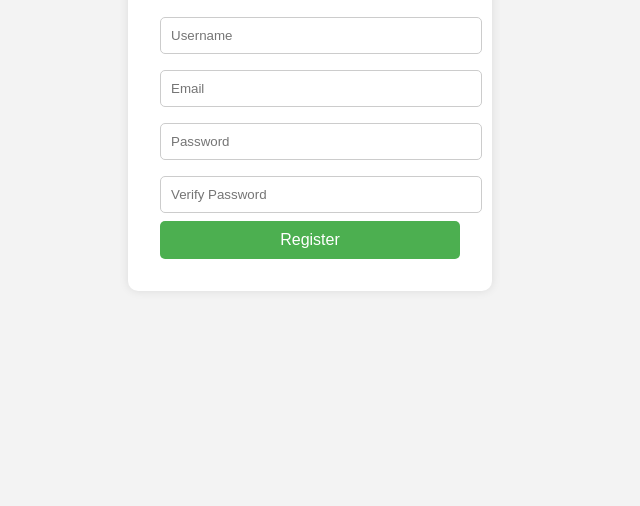
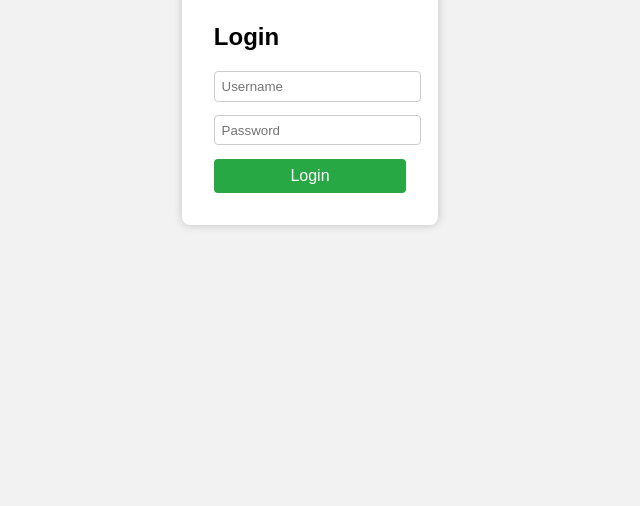
Before and after one commit to vinzentsilva/zentsubscriptions, a plain HTML site: page index.html in a window 1280 px wide. Shown: the part 310-816 px from the top of the page, without its empty margins (330-970 px from the left). Drawn offline with Linux system fonts and the light colour scheme.

Commit message:
Update index.html

```diff
--- a/index.html
+++ b/index.html
@@ -1,68 +1,48 @@
 <!DOCTYPE html>
 <html lang="en">
 <head>
-  <meta charset="UTF-8" />
-  <meta name="viewport" content="width=device-width, initial-scale=1.0" />
-  <title>Register</title>
+  <meta charset="UTF-8">
+  <title>Login Form</title>
   <style>
     body {
       font-family: Arial, sans-serif;
-      background-color: #f3f3f3;
+      background: #f2f2f2;
       display: flex;
       justify-content: center;
       align-items: center;
       height: 100vh;
     }
-
     form {
       background: white;
-      padding: 2rem;
-      border-radius: 10px;
-      box-shadow: 0 0 10px rgba(0,0,0,0.1);
-      width: 300px;
+      padding: 2em;
+      border-radius: 8px;
+      box-shadow: 0 0 10px rgba(0, 0, 0, 0.2);
     }
-
-    h2 {
-      text-align: center;
-      margin-bottom: 1.5rem;
+    input {
+      display: block;
+      width: 100%;
+      margin-bottom: 1em;
+      padding: 0.5em;
+      border: 1px solid #ccc;
+      border-radius: 4px;
     }
-
-    input[type="text"],
-    input[type="email"],
-    input[type="password"] {
+    button {
+      padding: 0.5em;
       width: 100%;
-      padding: 10px;
-      margin: 8px 0;
-      border: 1px solid #ccc;
-      border-radius: 5px;
-    }
-
-    button {
-      width: 100%;
-      padding: 10px;
-      background-color: #4CAF50;
+      background: #28a745;
       border: none;
       color: white;
-      font-size: 16px;
-      border-radius: 5px;
-      cursor: pointer;
-    }
-
-    button:hover {
-      background-color: #45a049;
+      border-radius: 4px;
+      font-size: 1em;
     }
   </style>
 </head>
 <body>
-
-  <form>
-    <h2>Register</h2>
-    <input type="text" placeholder="Username" required />
-    <input type="email" placeholder="Email" required />
-    <input type="password" placeholder="Password" required />
-    <input type="password" placeholder="Verify Password" required />
-    <button type="submit">Register</button>
+  <form action="#" method="POST">
+    <h2>Login</h2>
+    <input type="text" name="username" placeholder="Username" required />
+    <input type="password" name="password" placeholder="Password" required />
+    <button type="submit">Login</button>
   </form>
-
 </body>
 </html>
```
